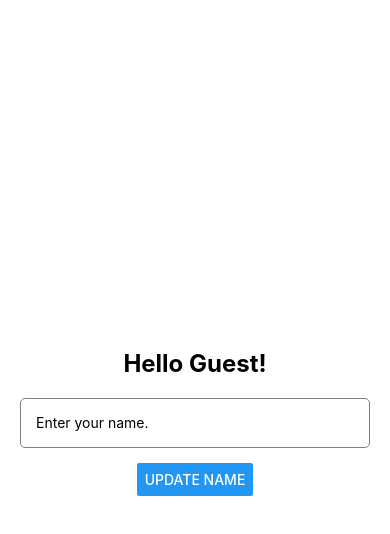
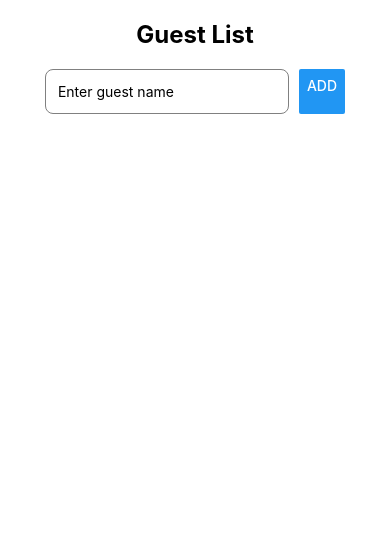
Before and after one commit to VS-PRAVIN/ForReactPractice, a React Native app: screen / in a window 390 px wide. Shown: the top 534 px of the page. Built offline with nearby package versions, Linux system fonts and the light colour scheme.

Commit message:
learnt about List and Dynamic Items

```diff
--- a/src/App.js
+++ b/src/App.js
@@ -1,30 +1,43 @@
 import React,{useState} from 'react';
-import { View, Text, TextInput, Button} from 'react-native';
-import { styles} from './App.styles';
+import {View,Text,Button,TextInput,FlatList} from 'react-native';
+import {styles} from './App.styles';
 
 export default function App(){
-  const [name, setName] = useState('');
 
-  const [submittedText, setSubmittedText] = useState('Guest');
+  const [text,setText] = useState('');
 
-  const handleUpdate = () => {
-    if(name.trim() !==''){
-      setSubmittedText(name);
-      setName('');
+  const [items,setItems] = useState([]);
+
+  const handleItem = ()=>{
+    if(text.trim() !==''){
+      setItems([...items,{id: Date.now().toString(), name:text}])
+      setText('');
     }
-  }
+  };
 
   return (
     <View style={styles.Container}>
-      <Text style={styles.title}>Hello {submittedText}!</Text>
-      <TextInput
-      style={styles.input}
-      placeholder="Enter your name."
-      value={name}
-      onChangeText={(text) => setName(text)}
+      <Text style={styles.title}>Guest List</Text>
+
+      <View style={styles.inputRow}>
+        <TextInput
+          style={styles.input}
+          placeholder="Enter guest name"
+          value={text}
+          onChangeText={(val) => setText(val)}
+        />
+        <Button title="Add" onPress={handleItem}/>
+      </View>
+
+      <FlatList
+        data={items}
+        keyExtractor={(item) => item.id}
+        renderItem={({item}) => (
+          <View style={styles.listItem}>
+            <Text style={styles.listText}>{item.name}</Text>
+          </View>
+        )}
       />
-
-      <Button title="Update Name" onPress={handleUpdate}/>
     </View>
-  );
+  )
 }
--- a/src/App.styles.js
+++ b/src/App.styles.js
@@ -12,15 +12,32 @@ export const styles = StyleSheet.create({
     fontSize: 24,
     fontWeight: 'bold',
     marginBottom: 20,
+    textAlign: 'center',
+  },
+  inputRow: {
+    flexDirection: 'row',
+    marginBottom: 20,
   },
   input: {
-    width: '100%',
-    height:50,
+    flex:1,
+    //width: '100%',
+    height:45,
     borderWidth: 1,
     borderColor: 'gray',
-    borderRadius: 5,
-    paddingHorizontal: 15,
+    borderRadius: 8,
+    paddingHorizontal: 12,
     backgroundColor: 'white',
-    marginBottom: 15,
+    marginRight: 10,
+  },
+  listItem: {
+    backgroundColor: 'green',
+    padding: 15,
+    borderRadius: 8,
+    marginBottom: 10,
+    borderWidth: 1,
+    borderColor: 'gray',
+  },
+  listText: {
+    fontSize: 16,
   }
 });
```
